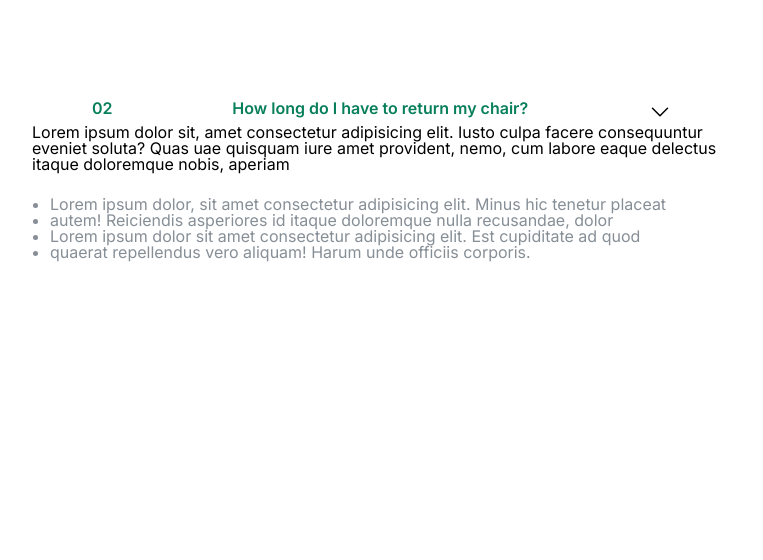
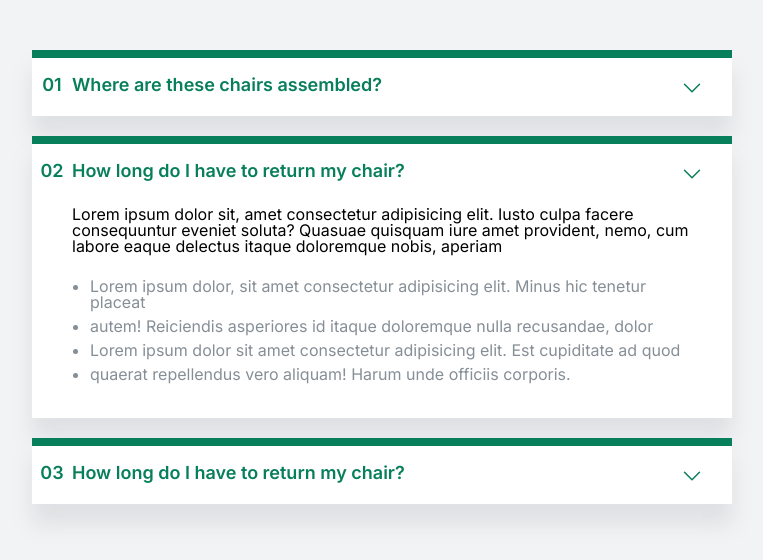
Before and after one commit to tecnodeveloper/100-Web-design, a plain HTML site: page 02-Webdesign/accordion.html in a window 1280 px wide. Shown: the whole page, without its empty margins (258-1021 px from the left). Drawn offline with Linux system fonts and the light colour scheme.

Commit message:
02-Webdesign/ changes 1.4

```diff
--- a/02-Webdesign/accordion.html
+++ b/02-Webdesign/accordion.html
@@ -35,68 +35,129 @@
         body {
             font-family: "Inter", sans-serif;
             line-height: 1;
+            background-color: #868e961a;
         }
 
-        .accordions {
+        .accordion {
             width: 700px;
-            margin: 100px auto;
+            margin: 50px auto;
+            display: flex;
+            flex-direction: column;
+            gap: 20px;
+        }
+
+        .box1,
+        .box2,
+        .box3 {
+            box-shadow: 0px 20px 20px #868e962f;
+            background-color: #fff;
+            padding-bottom: 16px;
+        }
+
+        .box1 {
+            border: none !important;
         }
 
         .headerline {
-            display: flex;
-            justify-content: space-around;
+            display: grid;
+            grid-template-columns: 40px 2fr 52px;
+            /* margin-bottom: 20px; */
+            border-top: 8px solid #087f5b;
+            padding-top: 18px;
         }
 
         .number,
         .headtext {
             color: #087f5b;
             font-weight: 600;
+            font-size: 18px;
+            /* padding-left: 12px; */
+            justify-self: center;
         }
 
-        .headtext {}
+        .headtext {
+            justify-self: start;
+        }
 
         .icon {
             stroke: #087f5b;
             width: 24px;
             height: 24px;
+            justify-self: start;
         }
 
         .accordiontext {
+            padding: 20px 40px;
+        }
+
+        .text-class {
             margin-bottom: 24px;
         }
 
-        ul li {
+        ul {
             margin-left: 18px;
             color: #868e96;
+            display: flex;
+            flex-direction: column;
+            gap: 8px;
         }
     </style>
 </head>
 
 <body>
-    <div class="accordions">
+    <div class="accordion">
+        <div class="box1">
             <div class="headerline">
-            <div class="number">02</div>
-            <div class="headtext">How long do I have to return my chair?</div>
-            <div class="icon"><svg xmlns="http://www.w3.org/2000/svg" fill="none" viewBox="0 0 24 24" stroke-width="1.5"
-                    stroke="currentColor" class="size-6">
+                <div class="number changecolor">01</div>
+                <div class="headtext">Where are these chairs assembled?</div>
+                <svg xmlns="http://www.w3.org/2000/svg" fill="none" viewBox="0 0 24 24" stroke-width="1.5"
+                    stroke="currentColor" class="icon">
                     <path stroke-linecap="round" stroke-linejoin="round" d="m19.5 8.25-7.5 7.5-7.5-7.5" />
                 </svg>
             </div>
         </div>
+
+
+
+        <div class="box2">
+            <div class="headerline">
+                <div class="number">02</div>
+                <div class="headtext">How long do I have to return my chair?</div>
+                <svg xmlns="http://www.w3.org/2000/svg" fill="none" viewBox="0 0 24 24" stroke-width="1.5"
+                    stroke="currentColor" class="icon">
+                    <path stroke-linecap="round" stroke-linejoin="round" d="m19.5 8.25-7.5 7.5-7.5-7.5" />
+                </svg>
+            </div>
             <div class="accordiontext">
-            Lorem ipsum dolor sit, amet consectetur adipisicing elit. Iusto culpa facere consequuntur eveniet soluta?
-            Quas
-            uae quisquam iure amet provident, nemo, cum labore eaque delectus itaque doloremque nobis, aperiam
-
+                <div class="text-class">
+                    Lorem ipsum dolor sit, amet consectetur adipisicing elit. Iusto culpa facere consequuntur
+                    eveniet
+                    soluta?
+                    Quasuae quisquam iure amet provident, nemo, cum labore eaque delectus itaque doloremque nobis,
+                    aperiam
                 </div>
                 <ul>
-            <li>Lorem ipsum dolor, sit amet consectetur adipisicing elit. Minus hic tenetur placeat
-            </li>
+                    <li>Lorem ipsum dolor, sit amet consectetur adipisicing elit. Minus hic tenetur placeat </li>
                     <li>autem! Reiciendis asperiores id itaque doloremque nulla recusandae, dolor </li>
                     <li>Lorem ipsum dolor sit amet consectetur adipisicing elit. Est cupiditate ad quod</li>
                     <li>quaerat repellendus vero aliquam! Harum unde officiis corporis.</li>
                 </ul>
             </div>
+        </div>
+
+
+
+        <div class="box3">
+            <div class="headerline">
+                <div class="number">03</div>
+                <div class="headtext">How long do I have to return my chair?</div>
+                <svg xmlns="http://www.w3.org/2000/svg" fill="none" viewBox="0 0 24 24" stroke-width="1.5"
+                    stroke="currentColor" class="icon">
+                    <path stroke-linecap="round" stroke-linejoin="round" d="m19.5 8.25-7.5 7.5-7.5-7.5" />
+                </svg>
+            </div>
+        </div>
+    </div>
 </body>
 
 </html>
```
Lines whose indentation alone changed are shown as unchanged.
